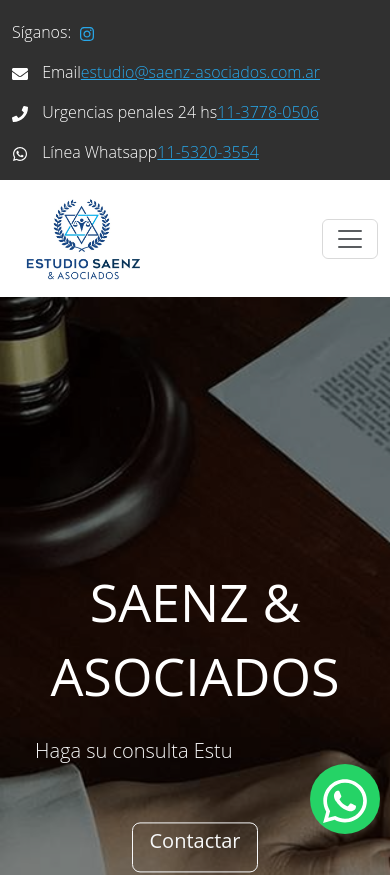
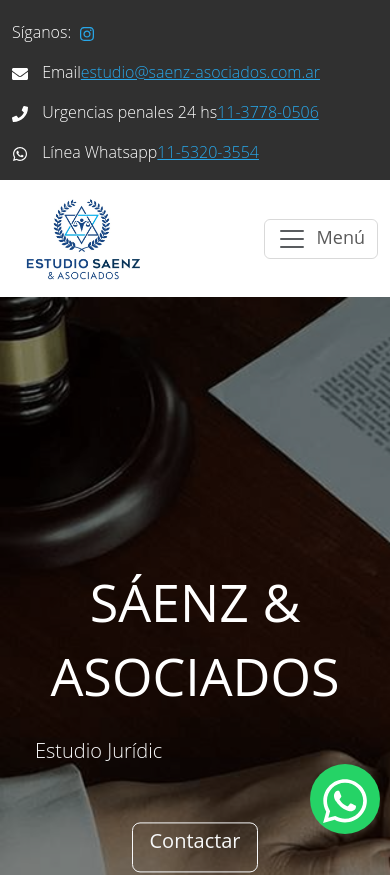
Before and after one commit to anagonzalezS/estudiojuridicopagina, a React (Create React App) app: page / in a window 390 px wide. Shown: the top 875 px of the page. Built offline with nearby package versions, Linux system fonts and the light colour scheme.

Commit message:
retoques

```diff
--- a/src/components/Home.css
+++ b/src/components/Home.css
@@ -13,6 +13,9 @@
   line-height: 141.7%;
   text-align: justify;
   color: #868686;
+}
+.uppercase-text {
+  text-transform: uppercase;
 }
 
 #servicios {
--- a/src/components/Home.jsx
+++ b/src/components/Home.jsx
@@ -3,7 +3,7 @@
 import 'animate.css/animate.min.css'; // Importa la animación CSS si es necesario
 
 function Home() {
-  const textoVisible = "Haga su consulta Estudio Jurídico Saenz & Asociados";
+  const textoVisible = "Estudio Jurídico Saenz & Asociados";
   const [typedText, setTypedText] = useState('');
   const typingDelay = 100; // Delay entre cada letra
   const erasingDelay = 50; // Delay entre el borrado de letras
@@ -42,7 +42,9 @@
         <div className="position-absolute top-50 start-50 translate-middle text-center text-light">
           <div className="d-flex flex-column justify-content-center align-items-center" style={{ minHeight: '80vh', minWidth: '320px' }}> {/* Tamaño mínimo para evitar cambios bruscos */}
             {/* Contenedor centrado verticalmente */}
-            <h1 className="display-1 mb-4 wow fadeIn" style={{ fontSize: '52px', fontFamily: 'inherit', marginBottom: '0', minHeight: '52px' }}>SAENZ & ASOCIADOS</h1>
+            <h1 className="display-1 mb-4 wow fadeIn uppercase-text" style={{ fontSize: '52px', fontFamily: 'inherit', marginBottom: '0', minHeight: '52px' }}>Sáenz & Asociados</h1>
+
+
             <div className="typed-text-container" style={{ position: 'relative', width: '100%', textAlign: 'center', marginBottom: '20px', minHeight: '50px' }}> {/* Tamaño fijo para el contenedor */}
               <p className="lead" style={{ fontSize: '20px', margin: '0' }}>{typedText}</p> {/* Reducir el tamaño de la fuente */}
             </div>
--- /dev/null
+++ b/src/components/principal/Navbar.css
@@ -0,0 +1,12 @@
+.navbar-toggler-label {
+    display: none; /* Oculta por defecto el texto */
+    margin-left: 10px; /* Espacio entre el icono y el texto */
+    font-size: 18px; /* Tamaño del texto */
+  }
+
+  /* Muestra el texto solo en móviles */
+  @media (max-width: 992px) {
+    .navbar-toggler-label {
+      display: inline; /* Muestra el texto en dispositivos móviles */
+    }
+  }
--- a/src/components/principal/Navbar.jsx
+++ b/src/components/principal/Navbar.jsx
@@ -1,4 +1,5 @@
 import React from 'react';
+import './Navbar.css'; // Asegúrate de tener este archivo CSS
 
 function Navbar() {
   return (
@@ -9,6 +10,7 @@
         </a>
         <button className="navbar-toggler" type="button" data-toggle="collapse" data-target="#navbarSupportedContent" aria-controls="navbarSupportedContent" aria-expanded="false" aria-label="Toggle navigation">
           <span className="navbar-toggler-icon"></span>
+          <span className="navbar-toggler-label">Menú</span> {/* Texto adicional para móviles */}
         </button>
         <div className="collapse navbar-collapse" id="navbarSupportedContent">
           <ul className="navbar-nav ml-auto">
@@ -31,7 +33,6 @@
         </div>
       </div>
     </nav>
-
   );
 }
 
```
Lines whose indentation alone changed are shown as unchanged.
